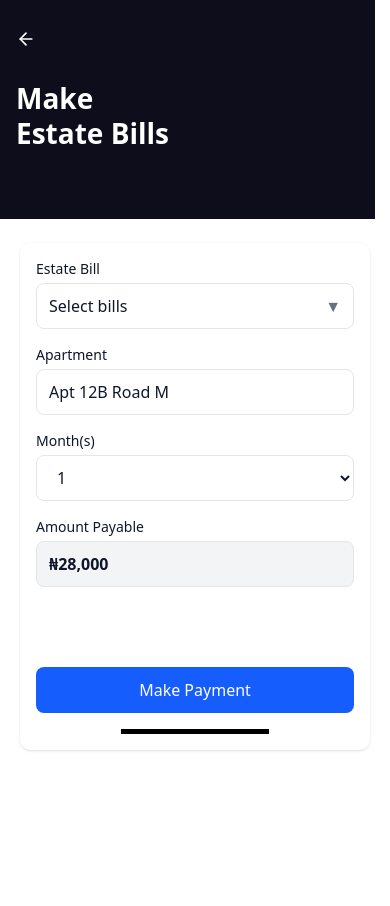
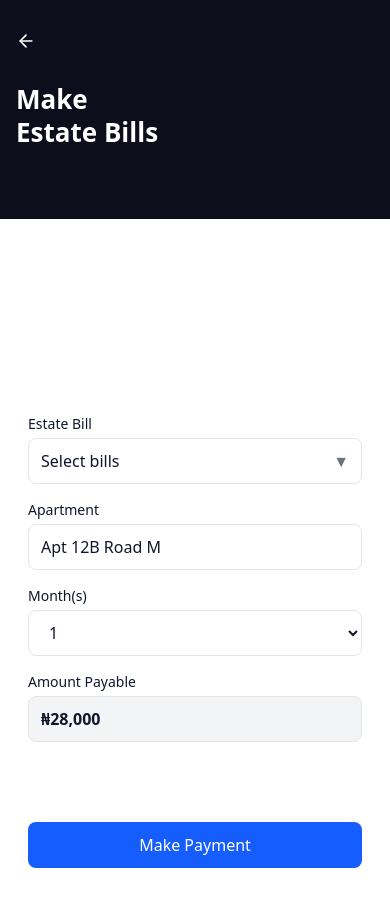
Before and after one commit to cyberrspace/locksec-ola, a Next.js app: page /estate in a window 390 px wide. Shown: the top 906 px of the page. Before the commit the page ends 844 px from the top, so only its background shows below. Built offline with nearby package versions, Linux system fonts and the light colour scheme.

Commit message:
estate bill page updated

```diff
--- a/components/EstatePage/EstateForm.tsx
+++ b/components/EstatePage/EstateForm.tsx
@@ -16,7 +16,9 @@ export default function EstatePaymentForm() {
 
   const handleCheckboxChange = (bill: string) => {
     setSelectedBills((prev) =>
-      prev.includes(bill) ? prev.filter((item) => item !== bill) : [...prev, bill]
+      prev.includes(bill)
+        ? prev.filter((item) => item !== bill)
+        : [...prev, bill]
     );
   };
 
@@ -33,18 +35,21 @@ export default function EstatePaymentForm() {
     router.push(
       `/summary?bills=${encodeURIComponent(
         selectedBills.join(", ")
-      )}&months=${months}&amount=${amount}&apartment=${encodeURIComponent(apartment)}`
+      )}&months=${months}&amount=${amount}&apartment=${encodeURIComponent(
+        apartment
+      )}`
     );
   };
 
   return (
-    <div className="flex justify-center items-center px-4 sm:px-6 md:px-8 py-6">
+    <div className="flex justify-center items-center w-full min-h-screen bg-white px-3 sm:px-4 md:px-6 py-6">
       <form
         onSubmit={handleSubmit}
-        className="bg-white p-4 flex flex-col gap-4 w-full max-w-[350px] rounded-lg shadow-sm"
+        className="bg-white w-full max-w-[400px] sm:max-w-[450px] md:max-w-[500px]
+                   p-4 sm:p-6 flex flex-col gap-4 rounded-lg "
       >
         {/* Estate Bill Selection */}
-        <div className="relative">
+        <div className="relative w-full">
           <label className="block text-sm font-medium mb-1">Estate Bill</label>
           <div
             className="border rounded-md px-3 flex items-center justify-between cursor-pointer w-full h-[46px]"
@@ -61,7 +66,10 @@ export default function EstatePaymentForm() {
             <div className="absolute bg-white border rounded-md shadow-md mt-1 w-full p-2 z-10">
               {["Estate dues", "Utility (Water)", "Project", "Others"].map(
                 (bill) => (
-                  <label key={bill} className="flex items-center gap-2 mb-2">
+                  <label
+                    key={bill}
+                    className="flex items-center gap-2 mb-2 text-sm sm:text-base"
+                  >
                     <input
                       type="checkbox"
                       checked={selectedBills.includes(bill)}
@@ -76,7 +84,7 @@ export default function EstatePaymentForm() {
         </div>
 
         {/* Apartment Selection */}
-        <div>
+        <div className="w-full">
           <label className="block text-sm font-medium mb-1">Apartment</label>
           <input
             type="text"
@@ -87,7 +95,7 @@ export default function EstatePaymentForm() {
         </div>
 
         {/* Months Selection */}
-        <div>
+        <div className="w-full">
           <label className="block text-sm font-medium mb-1">Month(s)</label>
           <select
             value={months}
@@ -103,7 +111,7 @@ export default function EstatePaymentForm() {
         </div>
 
         {/* Amount Payable */}
-        <div>
+        <div className="w-full">
           <label className="block text-sm font-medium mb-1">
             Amount Payable
           </label>
@@ -124,9 +132,7 @@ export default function EstatePaymentForm() {
             Make Payment
           </button>
 
-          <div className="flex justify-center mt-4">
-            <div className="w-[148px] h-[5px] bg-[#000000]" />
-          </div>
+
         </div>
       </form>
     </div>
--- a/components/EstatePage/EstateHero.tsx
+++ b/components/EstatePage/EstateHero.tsx
@@ -5,13 +5,13 @@ import BackArrow from "../RegisterPage/LoginBack";
 export default function EstateHero() {
   return (
     <section
-      className="min-h-[219px] bg-[#0D0D1B] w-full max-w-[375px]
-                 flex flex-col justify-center px-4 space-y-10
-                 sm:max-w-full sm:px-6 md:px-8"
+      className="min-h-[219px] bg-[#0D0D1B] w-full
+                 flex flex-col justify-center space-y-8 sm:space-y-10
+                 px-4 sm:px-6 md:px-8"
     >
-      <div>
+      <div className="w-full">
         <BackArrow to="/access" />
-        <div className="text-[#FFFFFF] font-bold text-[28px] sm:text-[30px] md:text-[32px] leading-tight">
+        <div className="text-[#FFFFFF] font-bold text-[26px] sm:text-[30px] md:text-[32px] leading-tight">
           <p>Make</p>
           <p>Estate Bills</p>
         </div>
--- a/components/HistoryPage/HistoryDetails.tsx
+++ b/components/HistoryPage/HistoryDetails.tsx
@@ -19,6 +19,7 @@ export default function HistoryDetails() {
   }
   const [paymentData, setPaymentData] = useState<PaymentDataItem[]>([]);
 
+  // Simulate fetching data
   useEffect(() => {
     setAccessData([
       { name: "Lois", type: "Guest", code: 7828803 },
@@ -34,7 +35,8 @@ export default function HistoryDetails() {
   }, []);
 
   return (
-    <section className="min-h-screen text-[#1A1C1E] px-4 py-10 flex flex-col items-center">
+
+    <section className="min-h-screen text-[#1A1C1E] px-4 py-10 flex flex-col justify-between   items-center">
       <div className="w-full flex flex-col items-center">
         {/* Tabs */}
         <div className="flex justify-center gap-4 mb-8">
@@ -61,7 +63,7 @@ export default function HistoryDetails() {
         {/* Access Table */}
         {activeTab === "access" && (
           <div className="w-full max-w-md space-y-4">
-            <div className="hidden sm:flex justify-between font-semibold border-b border-gray-300 pb-2">
+            <div className="flex justify-between font-semibold border-b border-gray-300 pb-2">
               <p>Name</p>
               <p>Type</p>
               <p>Code</p>
@@ -70,13 +72,10 @@ export default function HistoryDetails() {
             {accessData.map((item, index) => (
               <div
                 key={index}
-                className="flex flex-col sm:flex-row sm:justify-between border-b border-gray-200 py-2 text-sm"
+                className="flex justify-between border-b border-gray-200 py-2 text-sm"
               >
-                <p className="sm:hidden font-semibold">Name:</p>
                 <p>{item.name}</p>
-                <p className="sm:hidden font-semibold">Type:</p>
                 <p>{item.type}</p>
-                <p className="sm:hidden font-semibold">Code:</p>
                 <p>{item.code}</p>
               </div>
             ))}
@@ -86,7 +85,7 @@ export default function HistoryDetails() {
         {/* Payment Table */}
         {activeTab === "payment" && (
           <div className="w-full max-w-md space-y-4">
-            <div className="hidden sm:flex justify-between font-semibold border-b border-gray-300 pb-2">
+            <div className="flex justify-between font-semibold border-b border-gray-300 pb-2">
               <p>Reference</p>
               <p>Date</p>
               <p>Amount</p>
@@ -96,24 +95,17 @@ export default function HistoryDetails() {
             {paymentData.map((item, index) => (
               <div
                 key={index}
-                className="flex flex-col sm:flex-row sm:justify-between border-b border-gray-200 py-2 text-sm"
+                className="flex justify-between border-b border-gray-200 py-2 text-sm"
               >
-                <div className="sm:hidden font-semibold">Reference:</div>
                 <p>{item.ref}</p>
-
-                <div className="sm:hidden font-semibold">Date:</div>
                 <p>{item.date}</p>
-
-                <div className="sm:hidden font-semibold">Amount:</div>
                 <p>{item.amount}</p>
-
-                <div className="sm:hidden font-semibold">Months:</div>
                 <p>{item.months}</p>
               </div>
             ))}
           </div>
         )}
       </div>
-    </section>
+       </section>
   );
 }
--- a/components/ProfilePage/ProfileDetails.tsx
+++ b/components/ProfilePage/ProfileDetails.tsx
@@ -27,10 +27,7 @@ export default function ProfileDetails() {
         ))}
       </div>
 
-      {/* Bottom line (centered decoration) */}
-      <div className="flex justify-center mt-20 mb-4">
-        <div className="w-[148px] h-[5px] bg-[#000000] rounded-full" />
-      </div>
+
     </section>
   );
 }
--- a/components/ProfilePage/ProfileHero.tsx
+++ b/components/ProfilePage/ProfileHero.tsx
@@ -9,7 +9,8 @@ export default function ProfileHero() {
 
   return (
     <section
-      className="h-[219px] bg-[#0D0D1B] w-full max-w-md md:max-w-lg flex flex-col justify-center px-4 sm:px-6 md:px-8 space-y-10 mx-auto"
+      className="h-[219px] bg-[#0D0D1B] w-full max-w-[375px] sm:max-w-md md:max-w-lg
+                 flex flex-col justify-center px-3 sm:px-6 md:px-8 space-y-8 sm:space-y-10 mx-auto"
     >
       {/* Top Row: BackArrow + Edit Icon */}
       <div className="flex justify-between items-center">
@@ -19,12 +20,12 @@ export default function ProfileHero() {
           className="text-white hover:text-gray-300 transition-colors"
           aria-label="Edit Profile"
         >
-          <Pencil size={22} />
+          <Pencil size={22} className="w-[20px] sm:w-[22px]" />
         </button>
       </div>
 
       {/* Title */}
-      <div className="text-white font-bold text-[28px] sm:text-[32px] leading-tight">
+      <div className="text-white font-bold text-[26px] sm:text-[32px] leading-tight">
         <p>Profile</p>
         <p>Settings</p>
       </div>
```
Also changed, not shown: public/sw.js.
